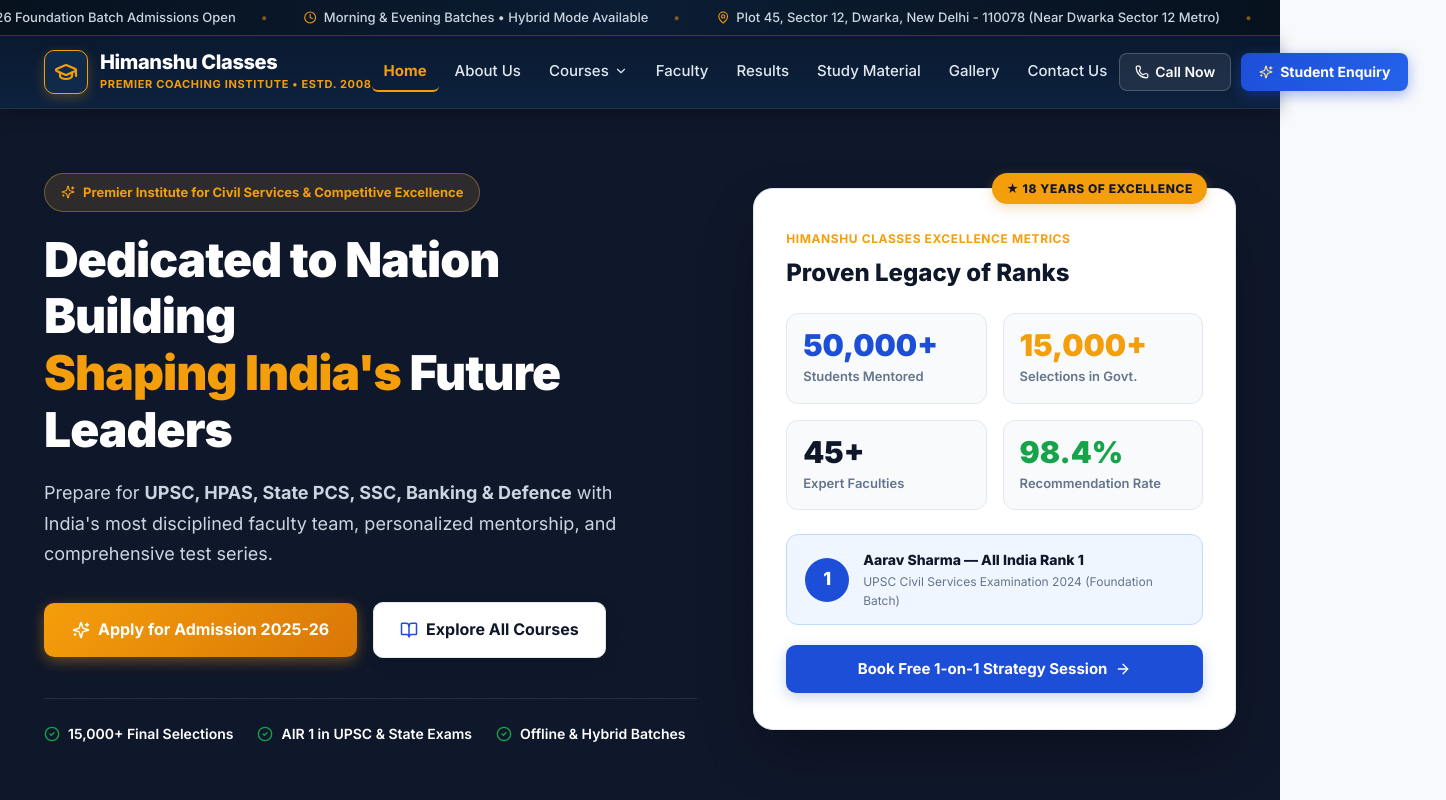
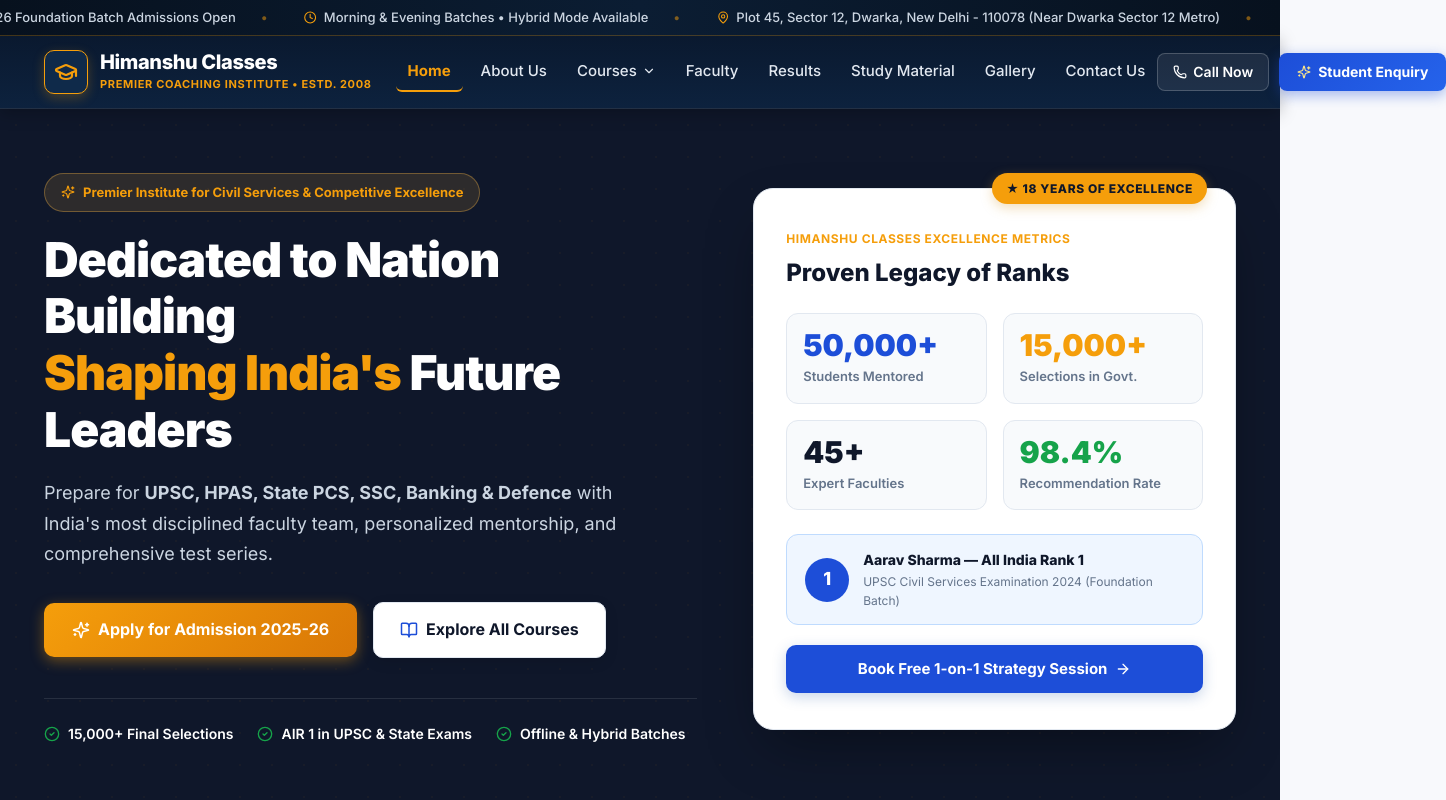
Before and after one commit to raia94614-ui/Himanushu-Bhaiya, a Next.js app: page / in a window 1280 px wide. Shown: the top 800 px of the page, 1446 px wide, since content can reach past the window. Built offline with nearby package versions, Linux system fonts and the light colour scheme.

Commit message:
fix: adjust navbar container padding, wide layout, and left margin breathing room

```diff
--- a/src/components/layout/Navbar.tsx
+++ b/src/components/layout/Navbar.tsx
@@ -214,7 +214,8 @@ export default function Navbar({ onOpenEnquiry }: NavbarProps) {
             style={{
               display: 'flex',
               alignItems: 'center',
-              gap: '4px'
+              gap: '6px',
+              marginLeft: '24px'
             }}
             className="hc-desktop-nav"
           >
```
